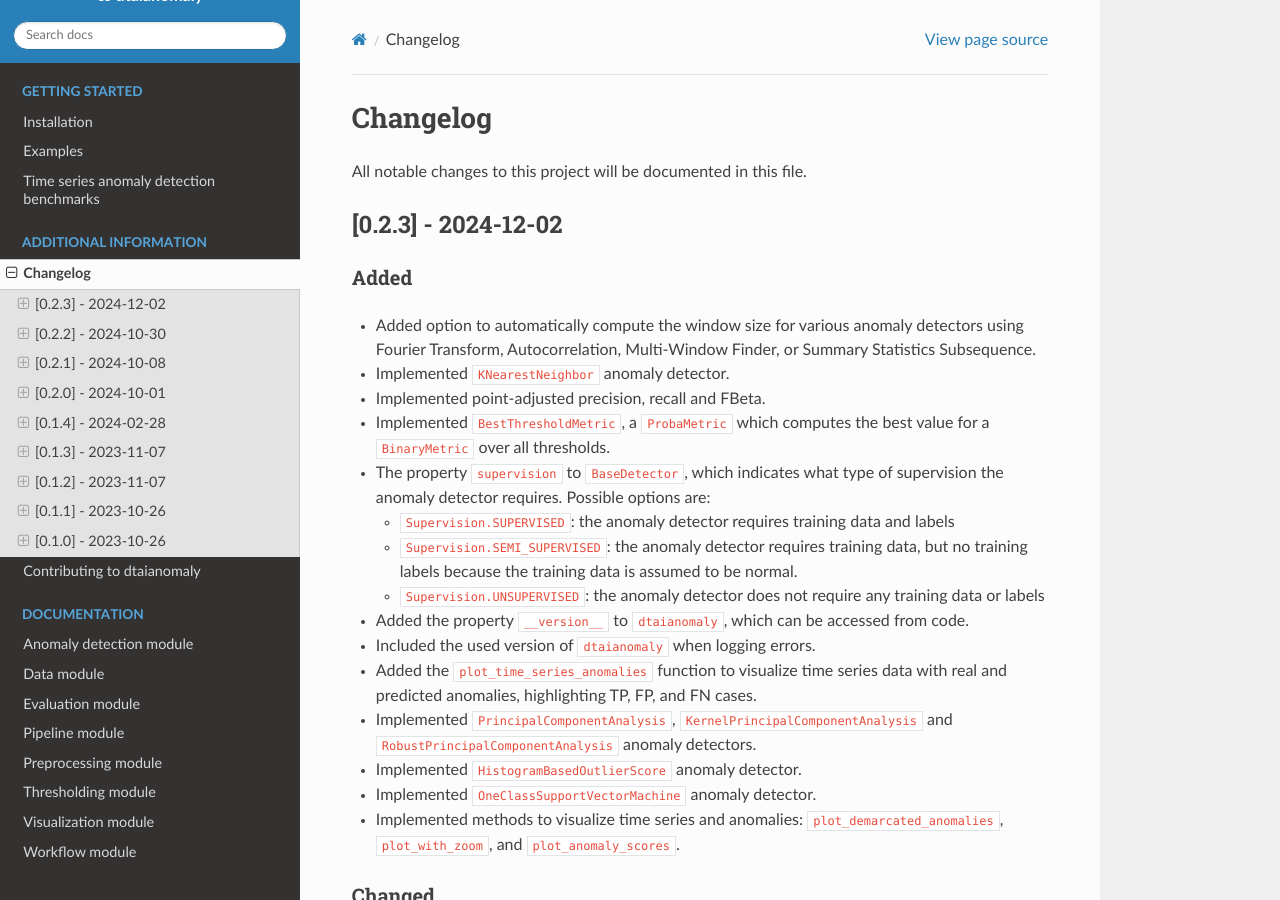
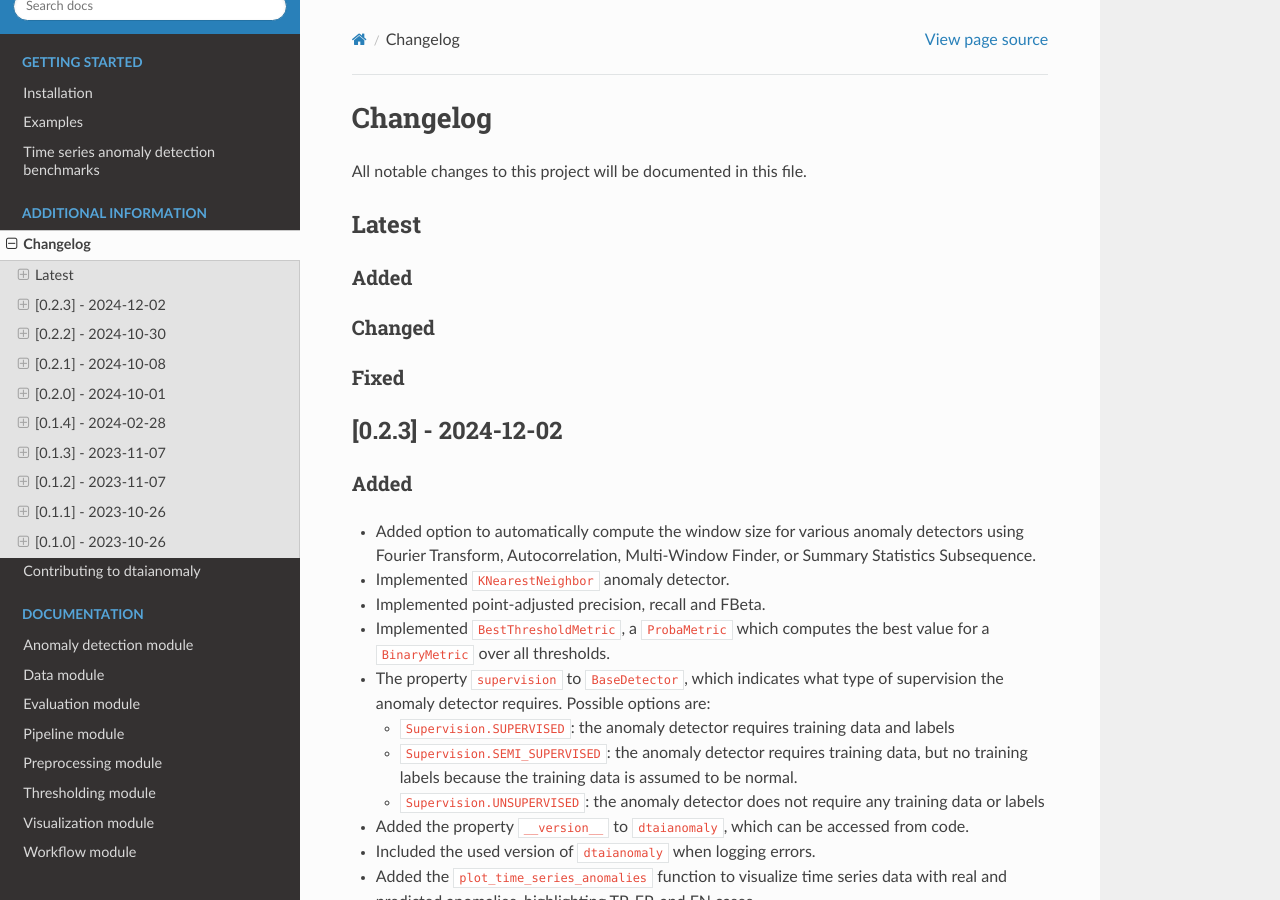
Before and after one commit to guillaumeme/dtaianomaly, a Sphinx documentation site: the page built from docs/additional_information/changelog.rst, in a window 1280 px wide and 900 px high. Built offline with Sphinx 7.4.7 and the Read the Docs theme 3.1.0, drawn with Linux system fonts in a browser that asks for light colours.

Commit message:
Updated version + setup changelog (#52)

```diff
--- a/docs/additional_information/changelog.rst
+++ b/docs/additional_information/changelog.rst
@@ -2,6 +2,20 @@ Changelog
 =========
 
 All notable changes to this project will be documented in this file.
+
+
+Latest
+------
+
+Added
+^^^^^
+
+Changed
+^^^^^^^
+
+Fixed
+^^^^^
+
 
 [0.2.3] - 2024-12-02
 --------------------
--- a/dtaianomaly/__init__.py
+++ b/dtaianomaly/__init__.py
@@ -1 +1 @@
-__version__ = '0.2.3'
+__version__ = '0.2.3.dev'
```
